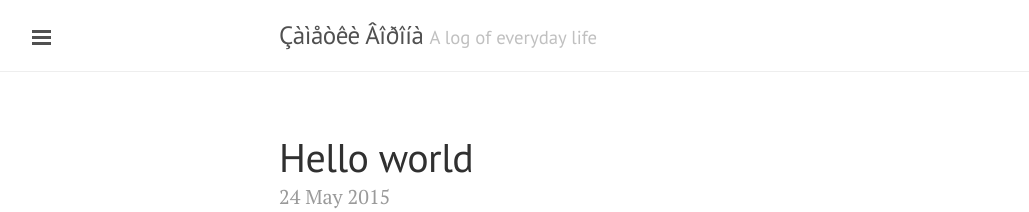
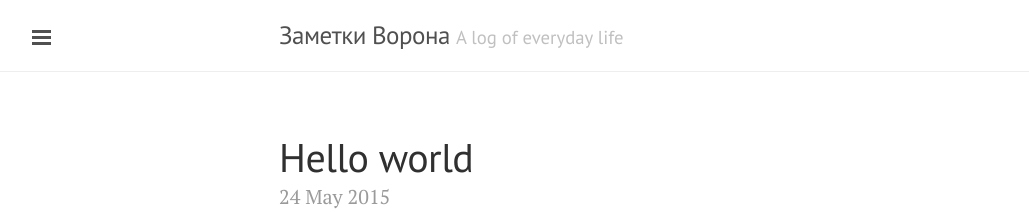
Before and after one commit to vorons/vorons.github.io, a Jekyll site: the page built from index.html, in a window 1280 px wide. Shown: the top 212 px of the page, without its empty margins (1-1030 px from the left). Built offline with Jekyll 4.4.1, drawn with Linux system fonts in a browser that asks for light colours; the list of posts is cut into pages by our own code.

Commit message:
Update title

```diff
--- a/_config.yml
+++ b/_config.yml
@@ -2,7 +2,7 @@
 pygments: true
 markdown: kramdown
 url: http://vorons.github.io
-title: Çàìåòêè Âîðîíà
+title: Заметки Ворона
 tagline: A log of everyday life
 description: My awesome new site
 paginate: 5
```
